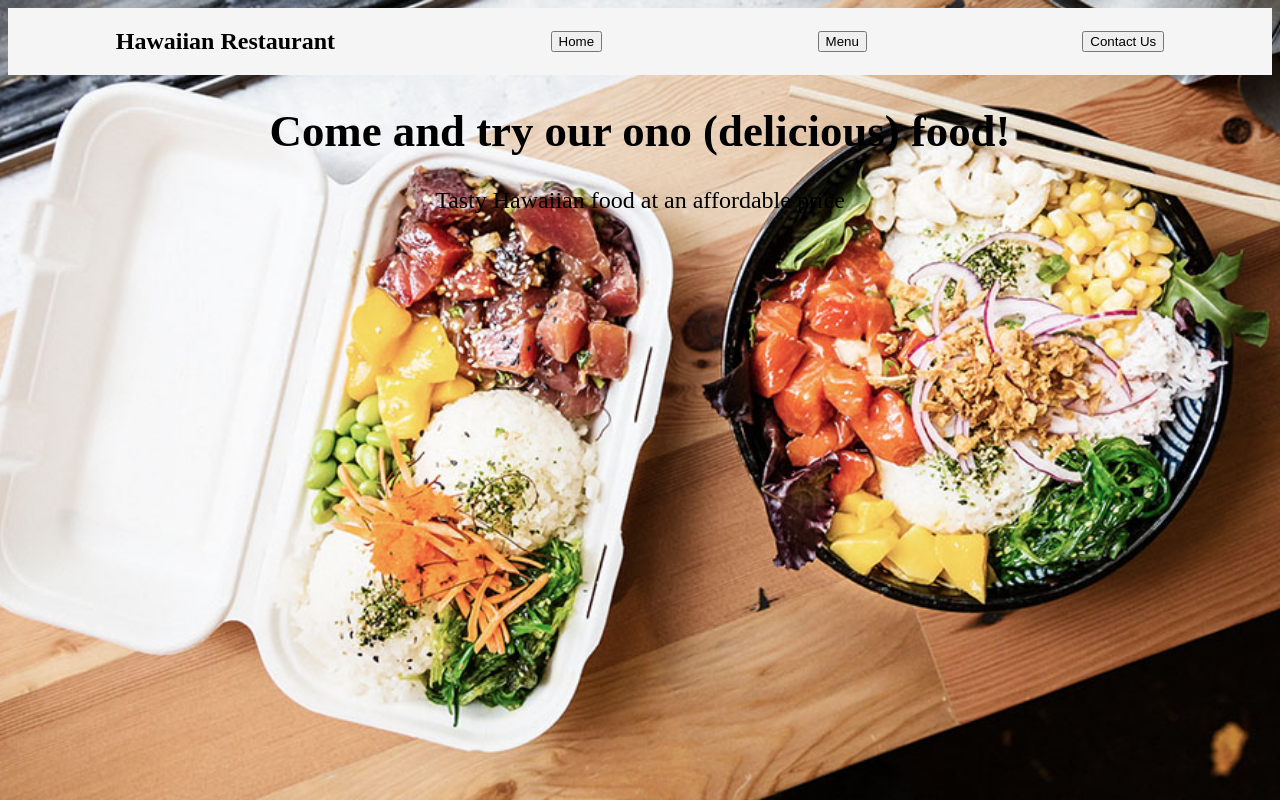
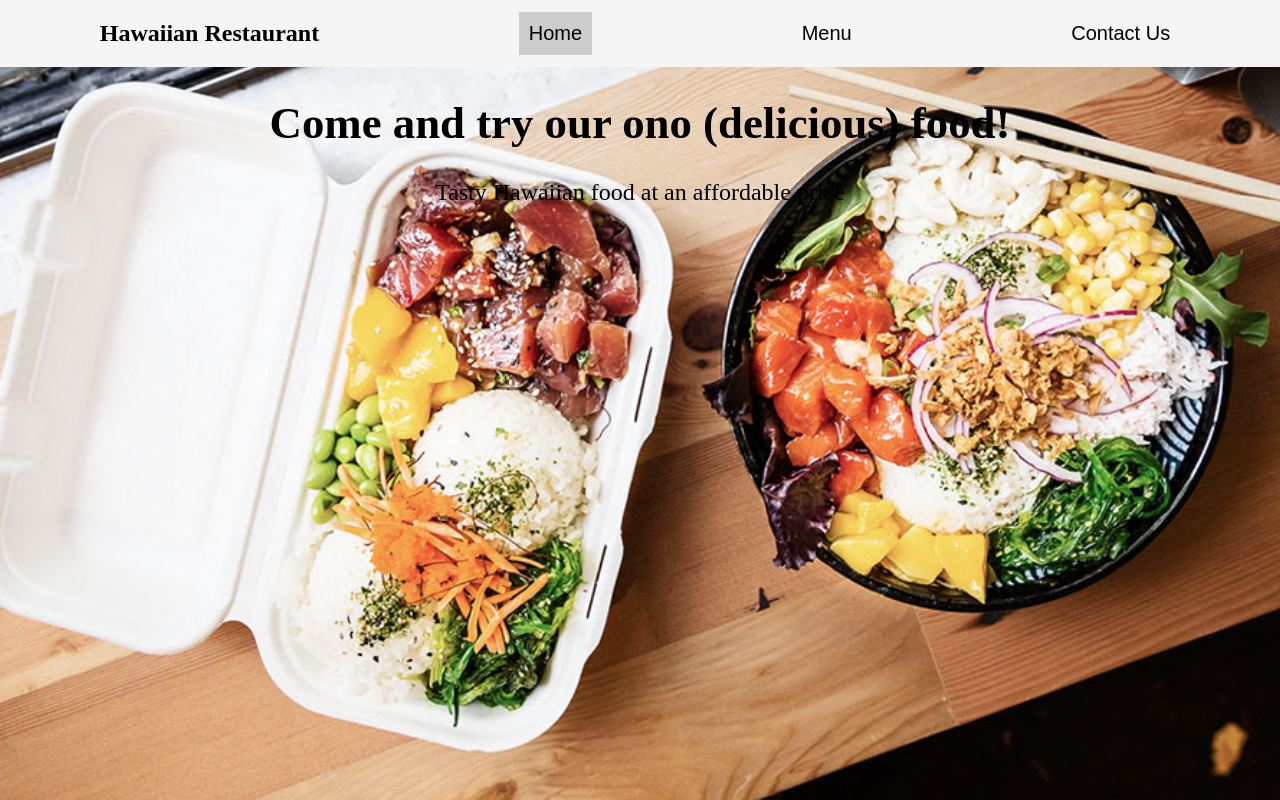
Before and after one commit to coderlore/restaurant, a website built with webpack: page dist/index.html in a window 1280 px wide. Both pictures are taken after a click on the button "Home". Built offline with nearby package versions, Linux system fonts and the light colour scheme.

Commit message:
Added active classs to buttons and styling

```diff
--- a/src/navbar.js
+++ b/src/navbar.js
@@ -14,6 +14,7 @@ function navbar() {
 
     homeBtn.textContent = 'Home';
     homeBtn.classList.add('page-nav');
+    homeBtn.classList.add('active');
     homeBtn.addEventListener('click', (e) => {
         setActive(homeBtn);
         loadHome();
@@ -44,12 +45,14 @@ function navbar() {
 
 function setActive(button) {
     const buttons = document.querySelectorAll('.page-nav');
-    const tabContents = document.querySelectorAll('[data-tab-content');
+    const tabContents = document.querySelectorAll('[data-tab-content]');
 
     buttons.forEach((button) => {
         if (button !== this) {
             button.classList.remove('active');
-            tabContents.forEach(tabContent => tabContent.classList.remove('active'));
+            tabContents.forEach(tabContent => {
+                tabContent.classList.remove('active')
+            });
         };
     });
     button.classList.add('active');
--- a/src/style.css
+++ b/src/style.css
@@ -2,6 +2,7 @@ h1 {
     display: flex;
     font-size: 2.8rem;
     justify-content: center;
+    flex: 0 1 50%;
 }
 
 p {
@@ -16,6 +17,8 @@ body {
     -moz-background-size: cover;
     -o-background-size: cover;
     background-size: cover;
+    margin: 0;
+    padding: 0;
 }
 /*
 #content {
@@ -36,6 +39,24 @@ nav {
     justify-content: space-around;
     background-color: whitesmoke;
     align-items: center;
+    margin: 0;
+    padding: 0;
+}
+
+button {
+    cursor: pointer;
+    padding: 10px;
+    border: none;
+    background-color: whitesmoke;
+    font-size: 1.25em;
+}
+
+.page-nav:hover {
+    background-color: #aaa;
+}
+
+.page-nav.active {
+    background-color: #ccc;
 }
 
 [data-tab-content] {
```
